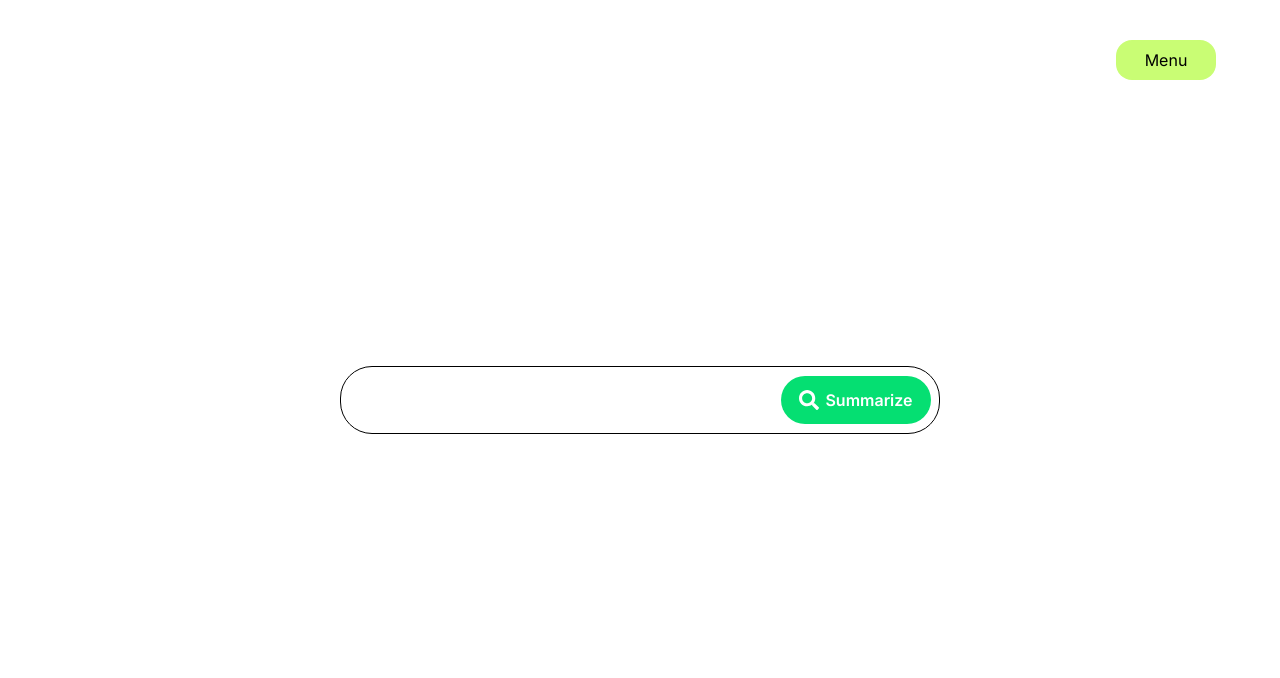
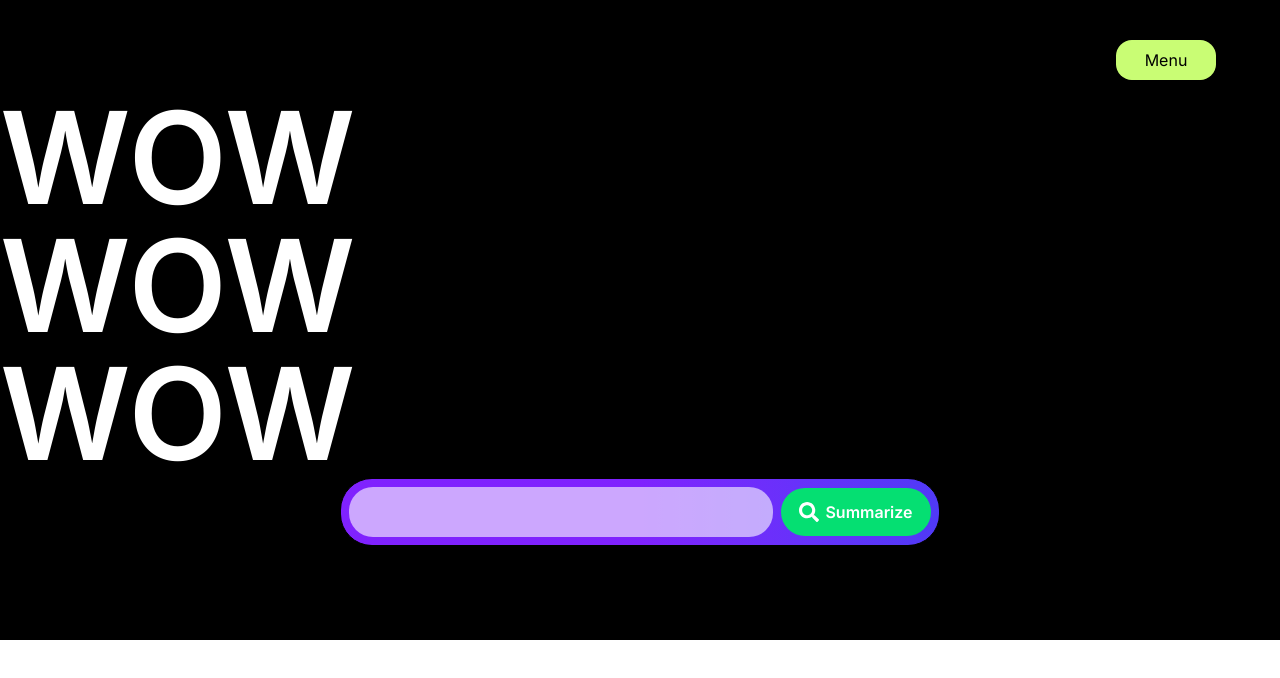
Before and after one commit to dark0crystal/rihal-om-fair-job-frontend, a Next.js app: page / in a window 1280 px wide. Shown: the top 678 px of the page. Built offline with nearby package versions, Linux system fonts and the light colour scheme.

Commit message:
add content in index

```diff
--- a/src/app/page.tsx
+++ b/src/app/page.tsx
@@ -1,12 +1,17 @@
 
 import SummarizerForm from "@/components/form/SummarizerForm";
-import { Simple } from "@/components/RiveTest";
+
 
 export default function Home() {
   return (
      <div>
 
-      <div  className="h-[100vh] w-screen flex justify-center items-center">
+      <div  className="h-[80vh] w-screen flex flex-col justify-center items-center bg-black">
+        <div className="h-fit w-screen text-white">
+            <h1 className="text-9xl font-semibold ">WOW</h1>
+            <h1 className="text-9xl font-semibold">WOW</h1>
+            <h1 className="text-9xl font-semibold">WOW</h1>
+        </div>
       <div>
         <SummarizerForm/>
       </div>
--- a/src/components/form/SummarizerForm.tsx
+++ b/src/components/form/SummarizerForm.tsx
@@ -32,11 +32,11 @@ export default function SummarizerForm(){
 
     return(
         <div className="">
-            <form onSubmit={handleSubmit(onSubmit)} className="flex flex-row  gap-2 border rounded-4xl justify-center items-center w-[300px] md:w-[600px]  md:p-2">
-                <div className="w-full h-[40px] md:h-[50px] ">
+            <form onSubmit={handleSubmit(onSubmit)} className="flex flex-row  gap-2 border rounded-4xl justify-center items-center w-[300px] md:w-[600px]  md:p-2  bg-gradient-to-r from-violet-600 via-violet-600 to-indigo-600">
+                <div className="w-full h-[40px] md:h-[50px] bg-white/60 rounded-3xl">
                 <input
                 {...register("summarizedUrl")}
-                className="text-xl px-2 rounded-3xl w-full  h-full "
+                className="text-xl px-2  w-full rounded-3xl  h-full "
                 />
 
                 </div>
```
